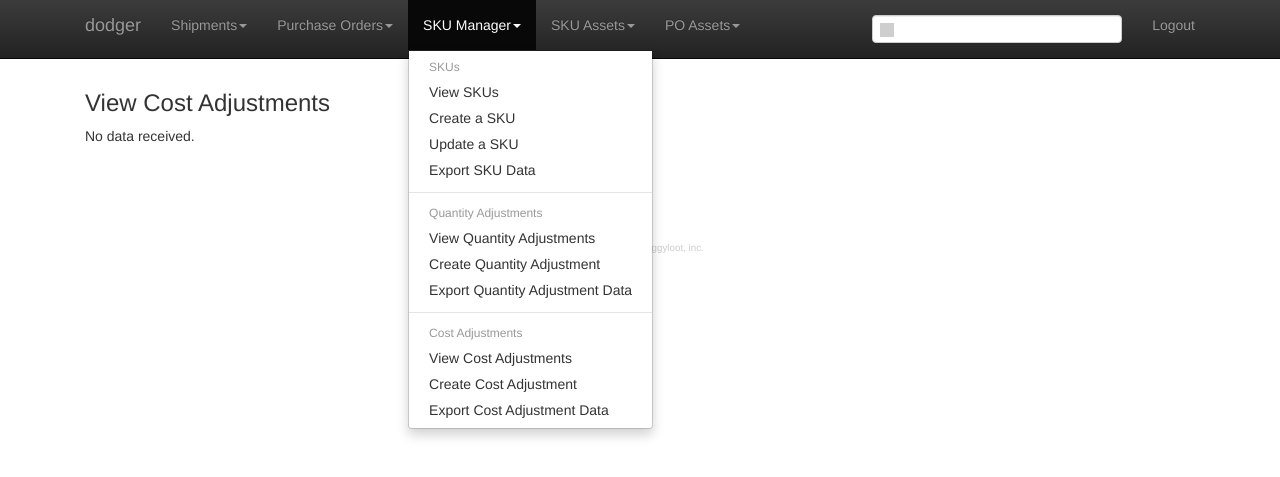
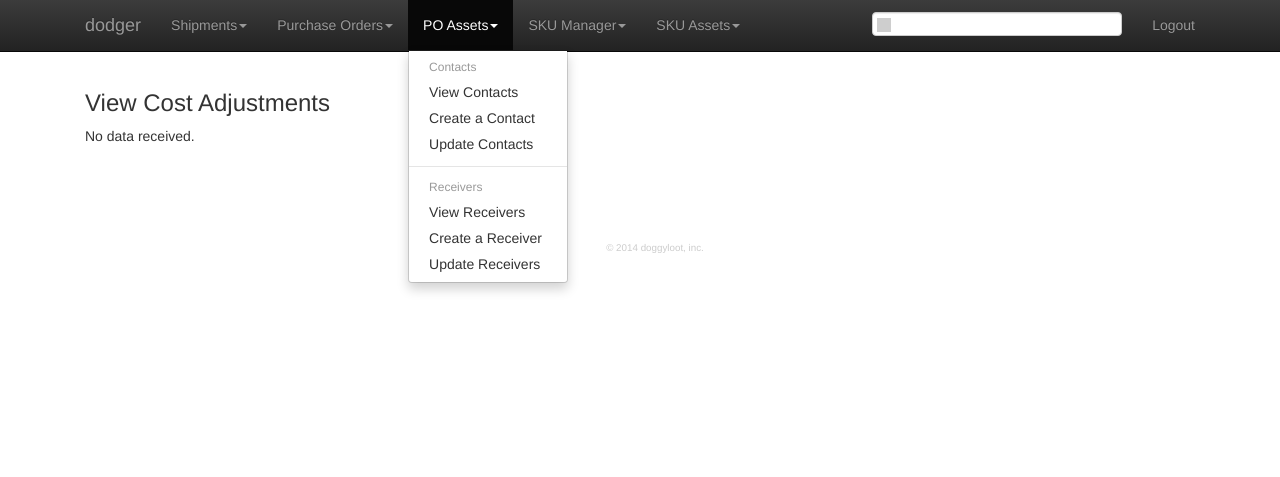
Before and after one commit to vforgione/dodger, a Django app: page /cost_adjustments/ in a window 1280 px wide, after a click on "PO Assets". Shown: the top 477 px of the page. Run offline with Django 3.2, Linux system fonts and the light colour scheme; a user stored in the database is signed in; data that the repository does not hold is empty; parts of the project's set-up code (start-up, migrations or seed data) failed here and were passed over; some libraries are stand-ins or nearby versions; grey boxes are pictures that could not be loaded.

Commit message:
html clean up and adjustments

```diff
--- a/app/templates/app/cost_adjustment__table.html
+++ b/app/templates/app/cost_adjustment__table.html
@@ -92,7 +92,7 @@
     <td>{{ adj.new }}</td>
     <td>{{ adj.reason }}</td>
     <td>{{ adj.who.username }}</td>
-    <td>{{ adj.detail }}</td>
+    <td>{{ adj.detail|default:"-" }}</td>
   </tr>
   {% endfor %}
 </tbody>
--- a/app/templates/app/cost_adjustment__view.html
+++ b/app/templates/app/cost_adjustment__view.html
@@ -13,7 +13,7 @@
   <tr><th>Old Cost</th><td>${{ adj.old }}</td></tr>
   <tr><th>New Cost</th><td>${{ adj.new }}</td></tr>
   <tr><th>Reason</th><td>{{ adj.reason }}</td></tr>
-  <tr><th>Detail</th><td>{{ adj.detail|safe }}</td></tr>
+  <tr><th>Detail</th><td>{{ adj.detail|default:"-"|safe }}</td></tr>
   </tbody>
 </table>
 <a class="btn btn-primary default" href="{% url 'app:cost_adjustment__view' %}">Back To List</a>
--- a/app/templates/app/purchase_order__table.html
+++ b/app/templates/app/purchase_order__table.html
@@ -119,8 +119,8 @@
     <td>{{ po.contact.name }}</td>
     <td>{{ po.receiver.name }}</td>
     <td>{{ po.terms }}</td>
-    <td>{{ po.note }}</td>
-    <td>{{ po.expected_arrival }}</td>
+    <td>{{ po.note|default:"-"|safe }}</td>
+    <td>{{ po.expected_arrival|default:"-" }}</td>
     <td>{{ po.shipment_set.all|join:", " }}</td>
   </tr>
   {% endfor %}
--- a/app/templates/app/quantity_adjustment__table.html
+++ b/app/templates/app/quantity_adjustment__table.html
@@ -92,7 +92,7 @@
     <td>{{ adj.new }}</td>
     <td>{{ adj.reason }}</td>
     <td>{{ adj.who.username }}</td>
-    <td>{{ adj.detail }}</td>
+    <td>{{ adj.detail|default:"-"|safe }}</td>
   </tr>
   {% endfor %}
 </tbody>
--- a/app/templates/app/quantity_adjustment__view.html
+++ b/app/templates/app/quantity_adjustment__view.html
@@ -13,7 +13,7 @@
   <tr><th>Old Cost</th><td>{{ adj.old }}</td></tr>
   <tr><th>New Cost</th><td>{{ adj.new }}</td></tr>
   <tr><th>Reason</th><td>{{ adj.reason }}</td></tr>
-  <tr><th>Detail</th><td>{{ adj.detail|safe }}</td></tr>
+  <tr><th>Detail</th><td>{{ adj.detail|default:"-"|safe }}</td></tr>
   </tbody>
 </table>
 <a class="btn btn-primary default" href="{% url 'app:quantity_adjustment__view' %}">Back To List</a>
--- a/app/templates/app/search.html
+++ b/app/templates/app/search.html
@@ -21,10 +21,10 @@
     {% for sku in skus %}
     <tr>
       <td><a href="{{ sku.get_absolute_url }}">{{ sku }}</a></td>
-      <td>{{ sku.upc }}</td>
+      <td>{{ sku.upc|default:"-" }}</td>
       <td>{{ sku.quantity_on_hand }}</td>
-      <td>{{ sku.location }}</td>
-      <td>{{ sku.supplier_sku }}</td>
+      <td>{{ sku.location|default:"-" }}</td>
+      <td>{{ sku.supplier_sku|default:"-" }}</td>
       <td>{{ sku.in_live_deal }}</td>
     </tr>
     {% endfor %}
--- a/app/templates/app/sku__update.html
+++ b/app/templates/app/sku__update.html
@@ -44,7 +44,7 @@
   </thead>
   <tbody>
     {% for sku in skus %}
-    <tr><td><a href="{% url 'app:sku__update' sku.pk %}">{{ sku }}</a></td><td>{{ sku.quantity_on_hand }}</td><td>{{ sku.location }}</td><td>{{ sku.owner.username }}</td></tr>
+    <tr><td><a href="{% url 'app:sku__update' sku.pk %}">{{ sku }}</a></td><td>{{ sku.quantity_on_hand }}</td><td>{{ sku.location|default:"-" }}</td><td>{{ sku.owner.username }}</td></tr>
     {% endfor %}
   </tbody>
   </table>
--- a/templates/dodger/base.html
+++ b/templates/dodger/base.html
@@ -61,6 +61,20 @@
               </ul>
             </li>
             <li class="dropdown">
+              <a href="#" class="dropdown-toggle" data-toggle="dropdown">PO Assets<b class="caret"></b></a>
+              <ul class="dropdown-menu">
+                <li class="dropdown-header">Contacts</li>
+                <li><a href="{% url 'app:contact__view' %}">View Contacts</a></li>
+                <li><a href="{% url 'app:contact__create' %}">Create a Contact</a></li>
+                <li><a href="{% url 'app:contact__update' %}">Update Contacts</a></li>
+                <li class="divider"></li>
+                <li class="dropdown-header">Receivers</li>
+                <li><a href="{% url 'app:receiver__view' %}">View Receivers</a></li>
+                <li><a href="{% url 'app:receiver__create' %}">Create a Receiver</a></li>
+                <li><a href="{% url 'app:receiver__update' %}">Update Receivers</a></li>
+              </ul>
+            </li>
+            <li class="dropdown">
               <a href="#" class="dropdown-toggle" data-toggle="dropdown">SKU Manager<b class="caret"></b></a>
               <ul class="dropdown-menu">
                 <li class="dropdown-header">SKUs</li>
@@ -119,20 +133,6 @@
                 <li><a href="{% url 'app:supplier__update' %}">Update Suppliers</a></li>
               </ul>
             </li>
-            <li class="dropdown">
-              <a href="#" class="dropdown-toggle" data-toggle="dropdown">PO Assets<b class="caret"></b></a>
-              <ul class="dropdown-menu">
-                <li class="dropdown-header">Contacts</li>
-                <li><a href="{% url 'app:contact__view' %}">View Contacts</a></li>
-                <li><a href="{% url 'app:contact__create' %}">Create a Contact</a></li>
-                <li><a href="{% url 'app:contact__update' %}">Update Contacts</a></li>
-                <li class="divider"></li>
-                <li class="dropdown-header">Receivers</li>
-                <li><a href="{% url 'app:receiver__view' %}">View Receivers</a></li>
-                <li><a href="{% url 'app:receiver__create' %}">Create a Receiver</a></li>
-                <li><a href="{% url 'app:receiver__update' %}">Update Receivers</a></li>
-              </ul>
-            </li>
           </ul>
         </div>
         {% endif %}
@@ -142,7 +142,7 @@
             {% if user.is_active and user.is_authenticated %}
             <li><a>
               <form action="{% url 'app:search' %}" method="get" class="form-search form-inline">
-                <input type="text" name="q" class="search-query form-control" style="height:2em;width:250px" />
+                <input type="text" name="q" class="search-query form-control" style="height:1.7em;width:250px;margin-top:-5px" />
               </form>
             </a></li>
             <li><a href="/accounts/logout/">Logout</a></li>
@@ -192,8 +192,8 @@ form.form-search:before {
     background-image: url(http://getbootstrap.com/2.3.2/assets/img/glyphicons-halflings.png);
     background-position: -48px 0;
     position: absolute;
-    top:8px;
-    left:8px;
+    top:3px;
+    left:5px;
     opacity: .5;
     z-index: 1000;
 }
```
Also changed, not shown: app/templates/app/sku__table.html (+4 -4 lines).
